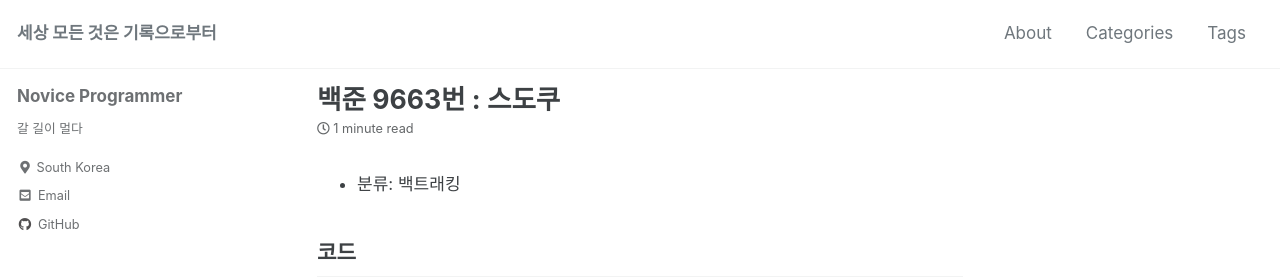
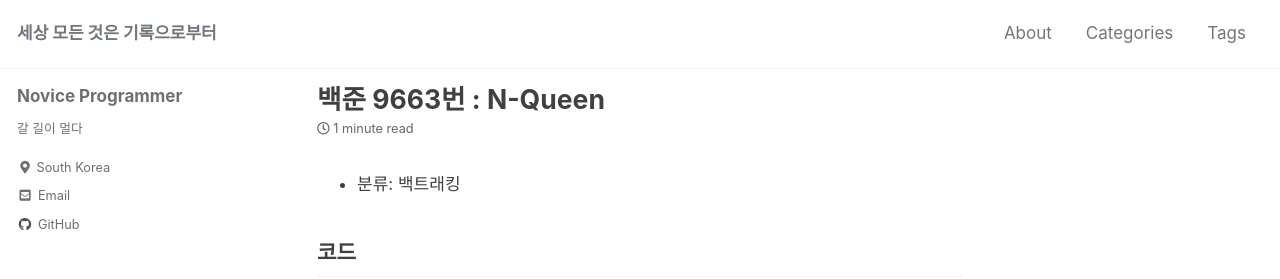
Before and after one commit to JuTaK97/JuTaK97.github.io, a Jekyll site: the page built from _posts/2022-02-07-baekjoon-9663.md, in a window 1280 px wide and 900 px high. Shown: the top 279 px of the window. Built offline with Jekyll 4.4.1, drawn with Linux system fonts in a browser that asks for light colours; cached includes are drawn as plain includes.

Commit message:
Update 2022-02-07-baekjoon-9663.md

```diff
--- a/_posts/2022-02-07-baekjoon-9663.md
+++ b/_posts/2022-02-07-baekjoon-9663.md
@@ -1,5 +1,5 @@
 ---
-title : "백준 9663번 : 스도쿠"
+title : "백준 9663번 : N-Queen"
 categories :
   - PS
 tags :
```
